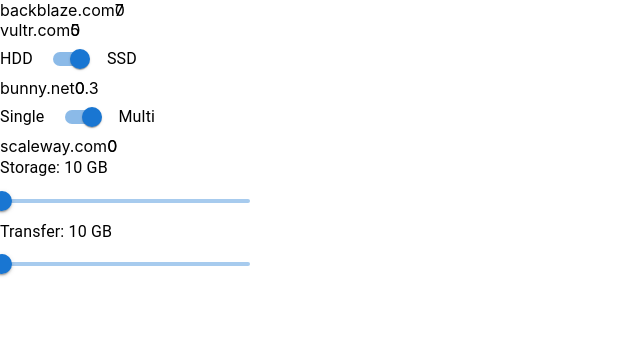
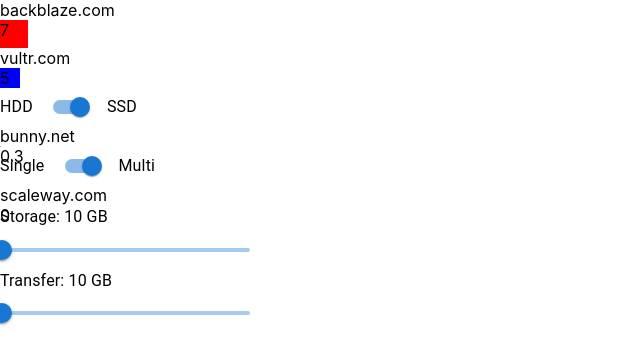
Before and after one commit to FoxCrush/react_ts_cloud_storage_calc, a React (Create React App) app: page / in a window 1280 px wide. Shown: the top 364 px of the page, without its empty margins (0-640 px from the left). Built offline with nearby package versions, Linux system fonts and the light colour scheme.

Commit message:
color added

```diff
--- a/src/components/brands/multi-brand-component/brand.module.css
+++ b/src/components/brands/multi-brand-component/brand.module.css
@@ -1,3 +1,3 @@
 .container {
-  display: flex;
+  display: block;
 }
--- a/src/components/brands/multi-brand-component/brand.tsx
+++ b/src/components/brands/multi-brand-component/brand.tsx
@@ -20,6 +20,7 @@
   });
   const {
     brandName,
+    brandColor,
     pricePerStorage,
     pricePerTransfer,
     altPricePerStorage,
@@ -125,8 +126,11 @@
       )}
       <div className={styles.container}>
         {brandName}
-        <ColumnChart price={finalPrice} />
-        {finalPrice}
+        <ColumnChart
+          price={finalPrice}
+          color={brandColor}
+          bestPrice={bestPrice}
+        />
       </div>
     </Fragment>
   );
--- a/src/components/charts/column.tsx
+++ b/src/components/charts/column.tsx
@@ -1,27 +1,31 @@
 import React, { useEffect, useState } from "react";
 
 export default function ColumnChart({
-  finalPrice = 0,
+  price = 0,
+  color = "",
+  bestPrice = 0,
 }: {
-  finalPrice: number;
+  price: number;
+  color: string;
+  bestPrice: number;
 }) {
-  console.log("finalPrice", finalPrice);
   const [columnLength, setColumnLength] = useState<string>("10");
+
   useEffect(() => {
-    setColumnLength(`${finalPrice}px`);
-  }, [finalPrice]);
-  useEffect(() => {
-    console.log("columnLength", columnLength);
-  }, [columnLength]);
+    setColumnLength(`${price * 4}px`);
+  }, [price]);
+  useEffect(() => {}, [columnLength]);
+
   return (
     <div
       style={{
+        backgroundColor: color,
+        display: "block",
         width: columnLength,
         height: columnLength,
-        backgroundColor: "silver",
       }}
     >
-      {finalPrice}
+      {price}
     </div>
   );
 }
--- a/src/data/brands-data.tsx
+++ b/src/data/brands-data.tsx
@@ -2,12 +2,14 @@
 
 const backblaze: IBrand = {
   brandName: "backblaze.com",
+  brandColor: "red",
   minPayment: 7,
   pricePerStorage: 0.005,
   pricePerTransfer: 0.01,
 };
 const bunny: IBrand = {
   brandName: "bunny.net",
+  brandColor: "orange",
   togglingOption: true,
   switchOptions: ["HDD", "SSD"],
   maxPayment: 10,
@@ -18,6 +20,7 @@
 };
 const scaleway: IBrand = {
   brandName: "scaleway.com",
+  brandColor: "purple",
   togglingOption: true,
   switchOptions: ["Single", "Multi"],
   pricePerStorage: 0.03,
@@ -28,6 +31,7 @@
 };
 const vultr: IBrand = {
   brandName: "vultr.com",
+  brandColor: "blue",
   minPayment: 5,
   pricePerStorage: 0.01,
   pricePerTransfer: 0.01,
--- a/src/interfaces/calc-interfaces.ts
+++ b/src/interfaces/calc-interfaces.ts
@@ -1,5 +1,6 @@
 export interface IBrand {
   brandName: string;
+  brandColor: string;
   pricePerStorage: number;
   pricePerTransfer: number;
   altPricePerStorage?: number;
```
